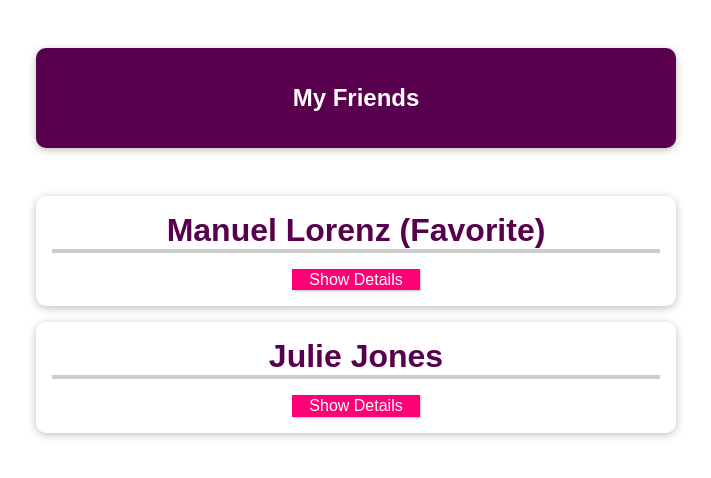
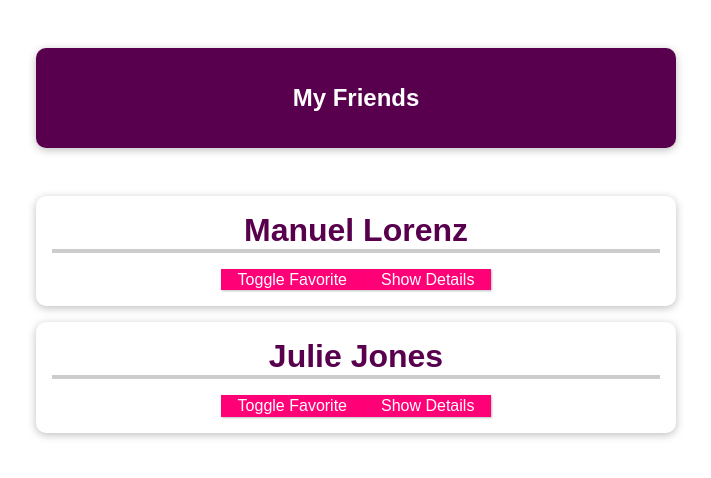
Before and after one commit to Tanya07-45/Friendcontactlist-vue-cli-, a Vue app: page / in a window 1280 px wide. Shown: the top 478 px of the page, without its empty margins (284-995 px from the left). Built offline with nearby package versions, Linux system fonts and the light colour scheme.

Commit message:
props behaviour and changing props,dynamic props

```diff
--- a/src/App.vue
+++ b/src/App.vue
@@ -4,17 +4,16 @@
     <ul>
       <!-- if we passed data here we can not change it -->
          <friend-contact
-             name="Manuel Lorenz"
-             phone-number='01234 5678 991'
-             email='manuel@localhost.com'
-             is-favorite='1'
+         v-for="friend in friends"
+         :key="friend.id"
+         :name="friend.name"
+         :phone-number='friend.phone'
+         :email='friend.email'
+         :is-favorite="true"
+
          ></friend-contact>
-        <friend-contact
-             name='Julie Jones'
-             phone-number='09876 543 221'
-             email=' julie@localhost.com'
+           <!-- we cant set here true or false here so we need to bind this with v-bind -->
 
-        ></friend-contact>
     </ul>
 </section>
 </template>
--- a/src/components/FriendContact.vue
+++ b/src/components/FriendContact.vue
@@ -1,7 +1,8 @@
 <template>
 <div>
         <li>
-          <h2>{{name}} {{isFavorite === '1'? '(Favorite)':''}}</h2>
+          <h2>{{name}} {{friendisFavourite ? '(Favorite)':''}}</h2>
+          <button @click="toogleFavourite()">Toggle Favorite</button>
           <button @click="toogleDetails()">{{ detailsAreVisible ? 'Hide' : 'Show'}} Details</button>
           <ul v-if ="detailsAreVisible">
             <li><strong>Phone:</strong> {{phoneNumber}}</li>
@@ -22,12 +23,12 @@ export default {
       phoneNumber:String,
       email:String ,
       isFavorite: {
-        type: String,
+        type: Boolean,
         required:false,
-        default:'0',
-        validator:function(value){
-          return value ==='1' || value ==='0';
-        }
+        default:false,
+        // validator:function(value){
+        //   return value ==='1' || value ==='0';
+        // }
 
       },
  },
@@ -35,20 +36,25 @@ export default {
   data(){
       return{
         detailsAreVisible: false,
-        friend:{
-            id: 'manual',
-            name:'Manuel Lorenz',
-            phone:'01234 5678 991',
-            email:'manuel@localhost.com',
+       friendisFavourite:this.isFavourite,
 
-        },
       };
   },
   methods:{
        toogleDetails(){
           this.detailsAreVisible = !this.detailsAreVisible;
         //   this.phoneNumber
-        }
-  }
+        },
+        //this will give you error because vue uses a concept unidirectional data flow.
+        //simply means that data passed from app to friendContact should only be changed in app,not in friend contact.
+        toogleFavourite(){
+          // if (this.friendisFavourite ==='1'){
+          //   this.friendisFavourite ='0';
+          // }else{
+          //     this.friendisFavourite ='1';
+          // }
+          this.friendisFavourite =!this.friendisFavourite;
+        },
+  },
 };
 </script>
```
